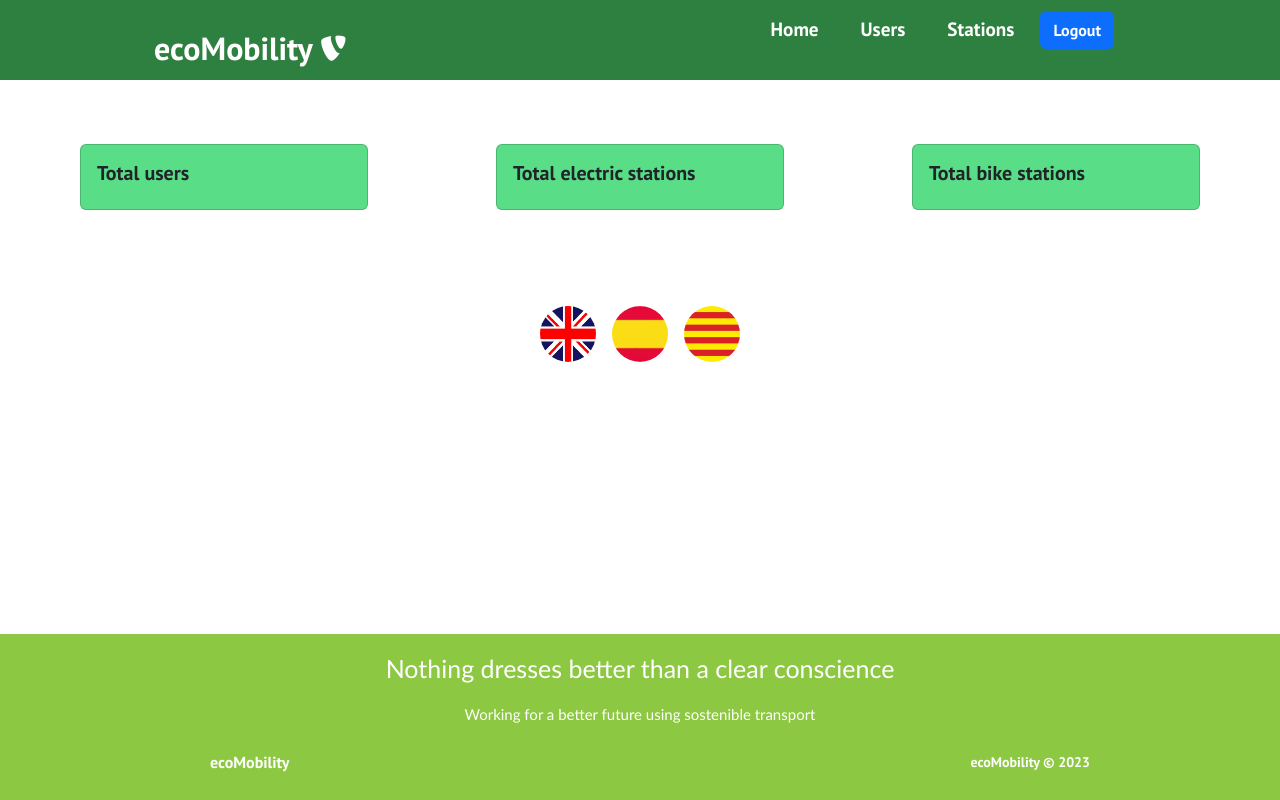
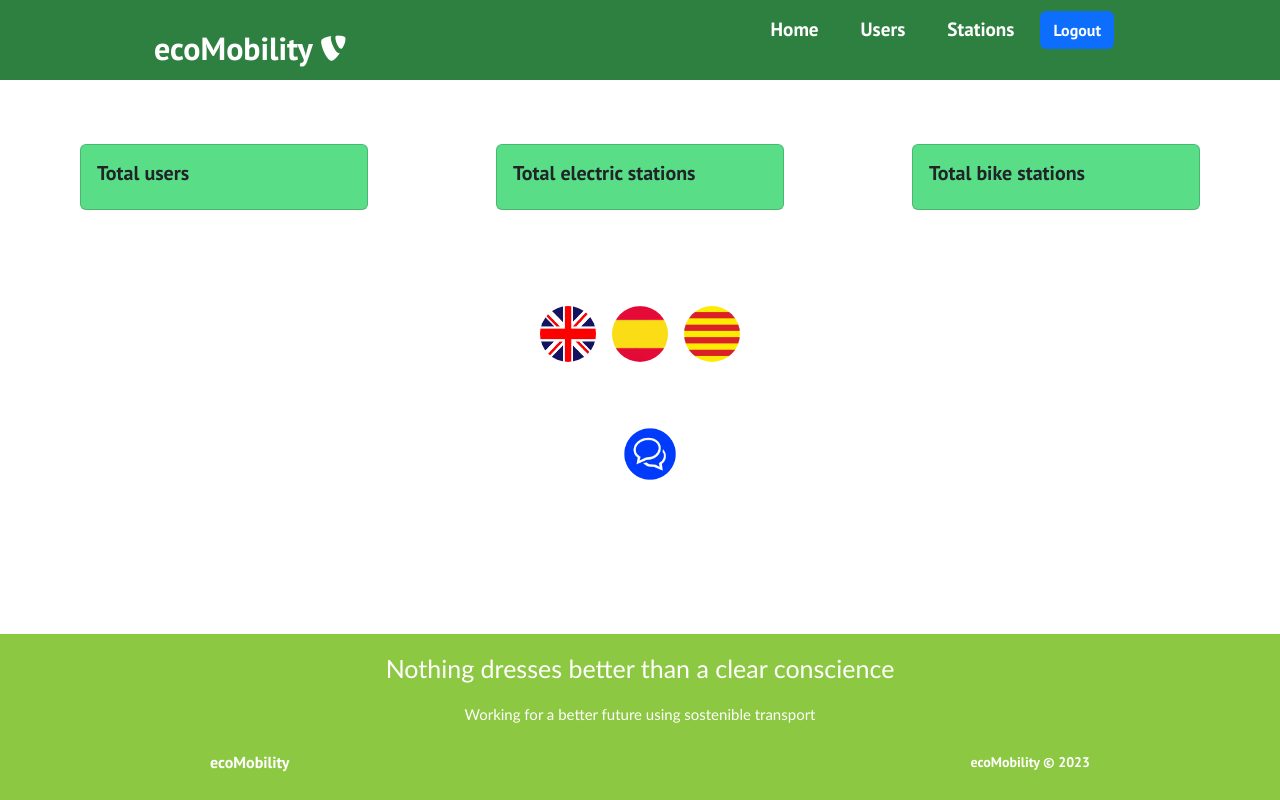
Before and after one commit to fernandosanzcasado/ecoMobility_admin, a React (Create React App) app: page /ecoMobility/home in a window 1280 px wide. Built offline with nearby package versions, Linux system fonts and the light colour scheme; no server answers.

Commit message:
#274 chat button

```diff
--- a/src/App.css
+++ b/src/App.css
@@ -164,3 +164,8 @@
   padding-left: 37%;
   margin-bottom: 2rem;
 }
+
+.chat {
+  padding-top: 5%;
+  padding-left: 48%;
+}
--- a/src/App.js
+++ b/src/App.js
@@ -12,6 +12,7 @@ import BikeStations from "./pages/BikeStations";
 import AddElectricStation from "./pages/AddElectricStation";
 import UpdateStation from "./pages/UpdateStation";
 import UpdateUser from "./pages/UpdateUser";
+import Chat from "./pages/Chat";
 
 const router = createBrowserRouter([
   {
@@ -25,6 +26,10 @@ const router = createBrowserRouter([
       {
         path: "/ecoMobility/users",
         element: <Users />,
+      },
+      {
+        path: "/ecoMobility/chat",
+        element: <Chat />,
       },
       {
         path: "/ecoMobility/users/updateUser/:email",
--- a/src/pages/Home.js
+++ b/src/pages/Home.js
@@ -8,6 +8,9 @@ import axios from "axios";
 import English from "../images/BanderaInglesa.jpg";
 import Spanish from "../images/BanderaEspañola.jpg";
 import Catalan from "../images/BanderaCatalana.jpg";
+import Chat from "../images/chat.png";
+import { Button, ButtonGroup, ButtonToolbar } from "react-bootstrap";
+import { useNavigate } from "react-router-dom";
 
 export default function Home() {
   const { t, i18n } = useTranslation();
@@ -76,6 +79,11 @@ export default function Home() {
     console.log(numBikes);
   }, [numBikes]);
 
+  const navigate = useNavigate();
+
+  const handleClickChat = () => {
+    navigate("/ecoMobility/chat");
+  };
   return (
     <div>
       <div className="cards-container">
@@ -125,6 +133,15 @@ export default function Home() {
           }}
         ></img>
       </div>
+      <div className="chat">
+        <img
+          className="flags"
+          src={Chat}
+          onClick={() => {
+            handleClickChat();
+          }}
+        ></img>
+      </div>
     </div>
   );
 }
```
Also changed, not shown: src/images/chat.png (added), src/pages/Chat.js (added).
